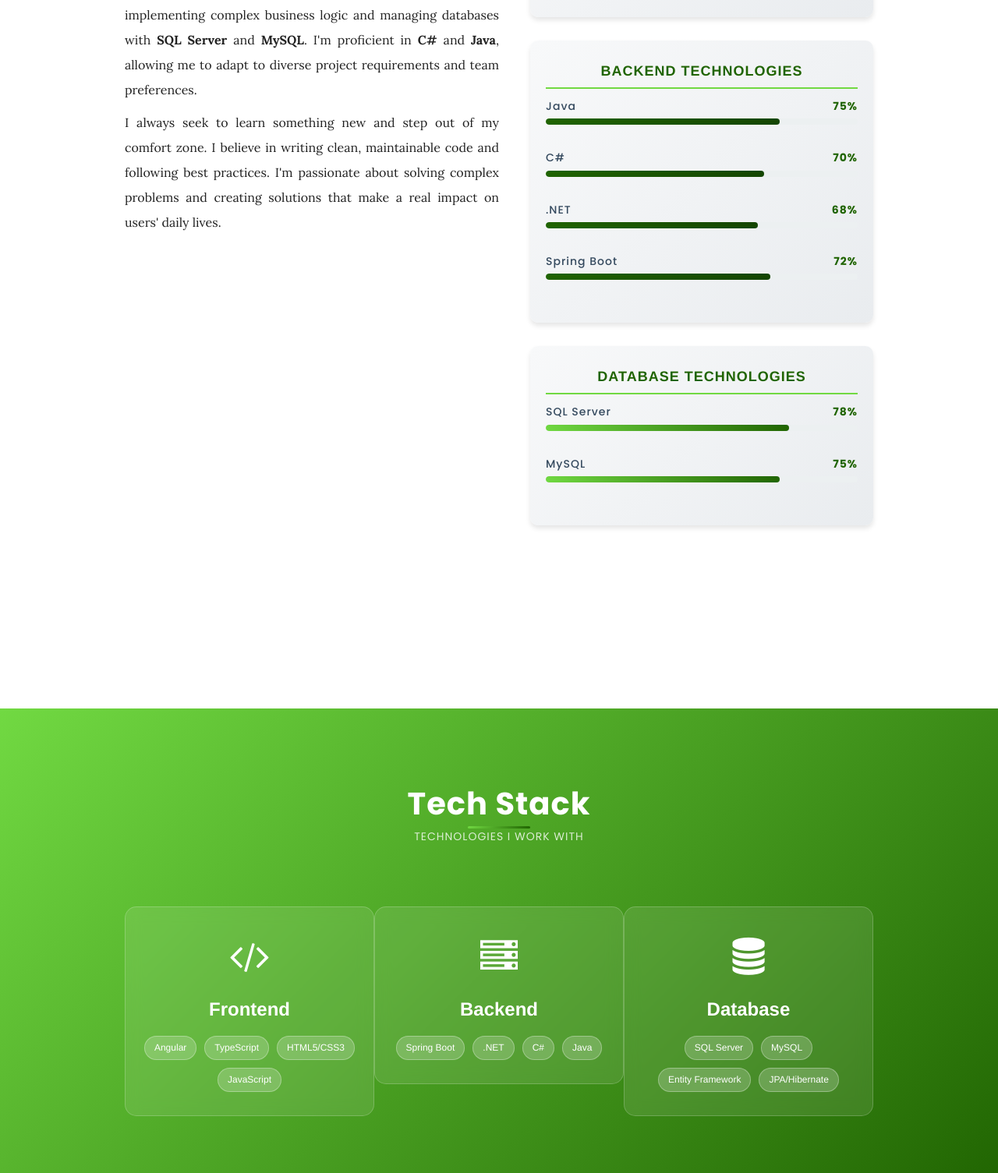
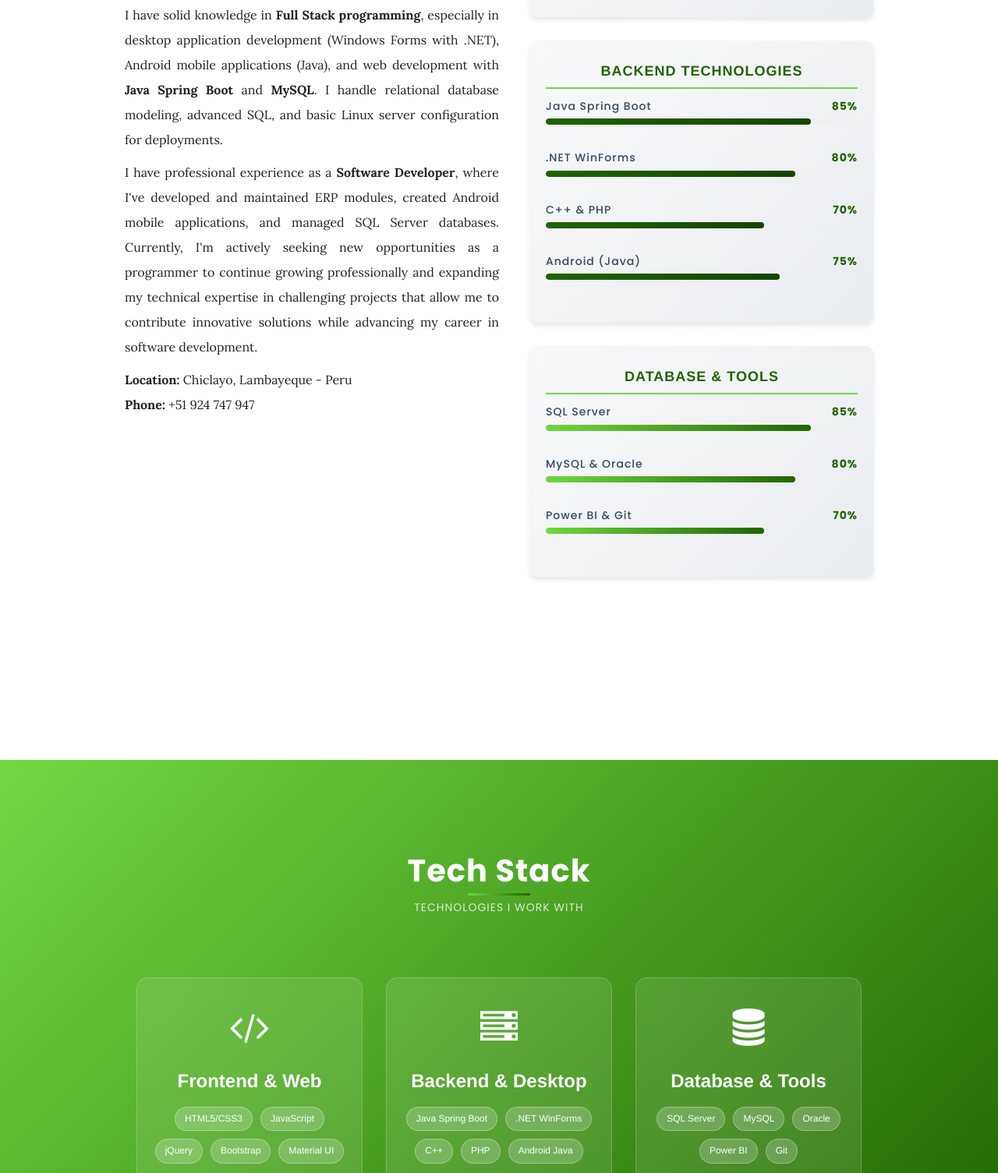
Before and after one commit to IsaiasFloresJH/PortafolioIsaiasFlores-IF, a plain HTML site: page index.html in a window 1280 px wide. Shown: the part 1295-2800 px from the top of the page at 78% size. Drawn offline with Linux system fonts and the light colour scheme; files whose address does not match are found by name.

Commit message:
Forzar redeploy

```diff
--- a/css/main.css
+++ b/css/main.css
@@ -291,10 +291,10 @@ a:hover{
 	background-color: transparent;
 }
 .interests-box-top{
-	padding: 25px 0px;
+	padding: 35px 15px;
 }
 .interests-box-bot{
-	padding: 25px 0px;
+	padding: 35px 15px;
 
 }
 .last-interest{
@@ -323,10 +323,10 @@ a:hover{
 	color: #222;
 }
 .secionintereses{
-	margin-top: -50px;
+	margin-top: -30px;
   }
 .cuadrointeres{
-	margin-top: -85px;
+	margin-top: -65px;
 }
 
 
@@ -929,25 +929,28 @@ footer {
 /* Sección de Tecnologías */
 .tech-showcase {
   background: linear-gradient(135deg, #71d942 0%, #206401 100%);
-  padding: 80px 0;
+  padding: 100px 0;
   color: white;
 }
 
 .tech-showcase .sectionTitle h1 {
   color: white;
-  margin-bottom: 10px;
+  margin-bottom: 15px;
 }
 
 .tech-showcase .sectionTitle span {
   color: rgba(255, 255, 255, 0.8);
+  margin-bottom: 20px;
+  display: block;
 }
 
 .tech-grid {
-  margin-top: 50px;
+  margin-top: 60px;
 }
 
 .tech-item {
-  margin-bottom: 30px;
+  margin-bottom: 40px;
+  padding: 0 15px;
 }
 
 .tech-card {
--- a/index.html
+++ b/index.html
@@ -74,7 +74,7 @@
               </div>
               <div class="profile-info">
                 <h1>Isaias Flores</h1>
-                <span>Full Stack Developer | Angular • Spring Boot • .NET</span>
+                <span>Software Developer | Systems Engineering Student | ERP Specialist</span>
               </div>
             </div>
             <br>
@@ -98,9 +98,11 @@
       <div class="row">
         <div class="col-md-6 col-sm-12 col-xs-12 story">
           <h2>¡Hello!</h2>
-          <p>I am a passionate <strong>Full Stack Developer</strong> with expertise in modern web technologies and enterprise solutions. I specialize in creating robust applications using <strong>Angular</strong> for dynamic frontends and <strong>Spring Boot</strong> with <strong>.NET</strong> for scalable backend systems.</p>
-          <p>My experience spans across the entire software development lifecycle, from designing user-friendly interfaces to implementing complex business logic and managing databases with <strong>SQL Server</strong> and <strong>MySQL</strong>. I'm proficient in <strong>C#</strong> and <strong>Java</strong>, allowing me to adapt to diverse project requirements and team preferences.</p>
-          <p>I always seek to learn something new and step out of my comfort zone. I believe in writing clean, maintainable code and following best practices. I'm passionate about solving complex problems and creating solutions that make a real impact on users' daily lives.</p>
+          <p>I am a passionate <strong>Software Developer</strong> and 9th-cycle student of <strong>Systems and Computer Engineering</strong> with extensive experience in developing complete customized ERP systems. I have participated in creating comprehensive ERP solutions for companies in various industries, developing modules such as Accounting, Warehouse, Purchases, Sales, Production, Livestock Management, HR, and more.</p>
+          <p>I have solid knowledge in <strong>Full Stack programming</strong>, especially in desktop application development (Windows Forms with .NET), Android mobile applications (Java), and web development with <strong>Java Spring Boot</strong> and <strong>MySQL</strong>. I handle relational database modeling, advanced SQL, and basic Linux server configuration for deployments.</p>
+          <p>I have professional experience as a <strong>Software Developer</strong>, where I've developed and maintained ERP modules, created Android mobile applications, and managed SQL Server databases. Currently, I'm actively seeking new opportunities as a programmer to continue growing professionally and expanding my technical expertise in challenging projects that allow me to contribute innovative solutions while advancing my career in software development.</p>
+          <p><strong>Location:</strong> Chiclayo, Lambayeque - Peru<br>
+          <strong>Phone:</strong> +51 924 747 947</p>
         </div>
         <div class="col-md-6 col-sm-12 col-xs-12 skills">
           <div class="skills-section">
@@ -113,16 +115,16 @@
               </div>
             </div>
             <div class="skill-item">
-              <h5>JavaScript<span>75%</span></h5>
+              <h5>JavaScript & jQuery<span>80%</span></h5>
               <div class="progress">
-                <div class="progress-bar progress-bar-frontend" role="progressbar" aria-valuenow="75" style="width:75%;" aria-valuemin="0" aria-valuemax="100">
+                <div class="progress-bar progress-bar-frontend" role="progressbar" aria-valuenow="80" style="width:80%;" aria-valuemin="0" aria-valuemax="100">
                 </div>
               </div>
             </div>
             <div class="skill-item">
-              <h5>Angular<span>80%</span></h5>
+              <h5>Bootstrap & Material UI<span>75%</span></h5>
               <div class="progress">
-                <div class="progress-bar progress-bar-frontend" role="progressbar" aria-valuenow="80" style="width:80%;" aria-valuemin="0" aria-valuemax="100">
+                <div class="progress-bar progress-bar-frontend" role="progressbar" aria-valuenow="75" style="width:75%;" aria-valuemin="0" aria-valuemax="100">
                 </div>
               </div>
             </div>
@@ -131,48 +133,55 @@
           <div class="skills-section">
             <h4>Backend Technologies</h4>
             <div class="skill-item">
-              <h5>Java<span>75%</span></h5>
+              <h5>Java Spring Boot<span>85%</span></h5>
               <div class="progress">
-                <div class="progress-bar progress-bar-backend" role="progressbar" aria-valuenow="75" style="width:75%;" aria-valuemin="0" aria-valuemax="100">
+                <div class="progress-bar progress-bar-backend" role="progressbar" aria-valuenow="85" style="width:85%;" aria-valuemin="0" aria-valuemax="100">
                 </div>
               </div>
             </div>
             <div class="skill-item">
-              <h5>C#<span>70%</span></h5>
+              <h5>.NET WinForms<span>80%</span></h5>
+              <div class="progress">
+                <div class="progress-bar progress-bar-backend" role="progressbar" aria-valuenow="80" style="width:80%;" aria-valuemin="0" aria-valuemax="100">
+                </div>
+              </div>
+            </div>
+            <div class="skill-item">
+              <h5>C++ & PHP<span>70%</span></h5>
               <div class="progress">
                 <div class="progress-bar progress-bar-backend" role="progressbar" aria-valuenow="70" style="width:70%;" aria-valuemin="0" aria-valuemax="100">
                 </div>
               </div>
             </div>
             <div class="skill-item">
-              <h5>.NET<span>68%</span></h5>
+              <h5>Android (Java)<span>75%</span></h5>
               <div class="progress">
-                <div class="progress-bar progress-bar-backend" role="progressbar" aria-valuenow="68" style="width:68%;" aria-valuemin="0" aria-valuemax="100">
-                </div>
-              </div>
-            </div>
-            <div class="skill-item">
-              <h5>Spring Boot<span>72%</span></h5>
-              <div class="progress">
-                <div class="progress-bar progress-bar-backend" role="progressbar" aria-valuenow="72" style="width:72%;" aria-valuemin="0" aria-valuemax="100">
+                <div class="progress-bar progress-bar-backend" role="progressbar" aria-valuenow="75" style="width:75%;" aria-valuemin="0" aria-valuemax="100">
                 </div>
               </div>
             </div>
           </div>
 
           <div class="skills-section">
-            <h4>Database Technologies</h4>
+            <h4>Database & Tools</h4>
             <div class="skill-item">
-              <h5>SQL Server<span>78%</span></h5>
+              <h5>SQL Server<span>85%</span></h5>
               <div class="progress">
-                <div class="progress-bar progress-bar-database" role="progressbar" aria-valuenow="78" style="width:78%;" aria-valuemin="0" aria-valuemax="100">
+                <div class="progress-bar progress-bar-database" role="progressbar" aria-valuenow="85" style="width:85%;" aria-valuemin="0" aria-valuemax="100">
                 </div>
               </div>
             </div>
             <div class="skill-item">
-              <h5>MySQL<span>75%</span></h5>
+              <h5>MySQL & Oracle<span>80%</span></h5>
               <div class="progress">
-                <div class="progress-bar progress-bar-database" role="progressbar" aria-valuenow="75" style="width:75%;" aria-valuemin="0" aria-valuemax="100">
+                <div class="progress-bar progress-bar-database" role="progressbar" aria-valuenow="80" style="width:80%;" aria-valuemin="0" aria-valuemax="100">
+                </div>
+              </div>
+            </div>
+            <div class="skill-item">
+              <h5>Power BI & Git<span>70%</span></h5>
+              <div class="progress">
+                <div class="progress-bar progress-bar-database" role="progressbar" aria-valuenow="70" style="width:70%;" aria-valuemin="0" aria-valuemax="100">
                 </div>
               </div>
             </div>
@@ -196,12 +205,13 @@
             <div class="tech-icon">
               <i class="fa fa-code"></i>
             </div>
-            <h3>Frontend</h3>
+            <h3>Frontend & Web</h3>
             <div class="tech-list">
-              <span class="tech-badge">Angular</span>
-              <span class="tech-badge">TypeScript</span>
               <span class="tech-badge">HTML5/CSS3</span>
               <span class="tech-badge">JavaScript</span>
+              <span class="tech-badge">jQuery</span>
+              <span class="tech-badge">Bootstrap</span>
+              <span class="tech-badge">Material UI</span>
             </div>
           </div>
         </div>
@@ -210,12 +220,13 @@
             <div class="tech-icon">
               <i class="fa fa-server"></i>
             </div>
-            <h3>Backend</h3>
+            <h3>Backend & Desktop</h3>
             <div class="tech-list">
-              <span class="tech-badge">Spring Boot</span>
-              <span class="tech-badge">.NET</span>
-              <span class="tech-badge">C#</span>
-              <span class="tech-badge">Java</span>
+              <span class="tech-badge">Java Spring Boot</span>
+              <span class="tech-badge">.NET WinForms</span>
+              <span class="tech-badge">C++</span>
+              <span class="tech-badge">PHP</span>
+              <span class="tech-badge">Android Java</span>
             </div>
           </div>
         </div>
@@ -224,12 +235,13 @@
             <div class="tech-icon">
               <i class="fa fa-database"></i>
             </div>
-            <h3>Database</h3>
+            <h3>Database & Tools</h3>
             <div class="tech-list">
               <span class="tech-badge">SQL Server</span>
               <span class="tech-badge">MySQL</span>
-              <span class="tech-badge">Entity Framework</span>
-              <span class="tech-badge">JPA/Hibernate</span>
+              <span class="tech-badge">Oracle</span>
+              <span class="tech-badge">Power BI</span>
+              <span class="tech-badge">Git</span>
             </div>
           </div>
         </div>
@@ -467,6 +479,7 @@
 
 
 <!--Footer o pie de pagina-->
+<footer>
   <div class="footer-simple">
     <div class="footer-container">
       <div class="footer-brand">
@@ -502,6 +515,7 @@
       <p>&copy; 2025 Isaias Flores. All rights reserved.</p>
     </div>
   </div>
+</footer>
 
 <!--Fin de pie de pagina-->
 
```
Also changed, not shown: index-español.html (+48 -36 lines).
